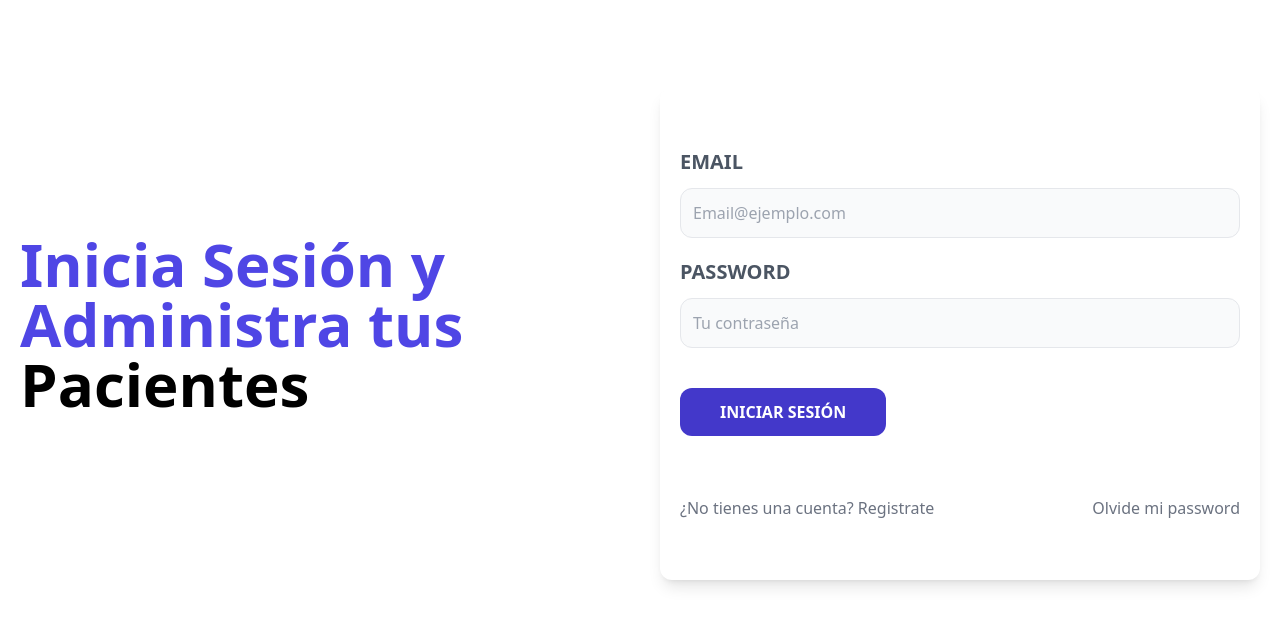
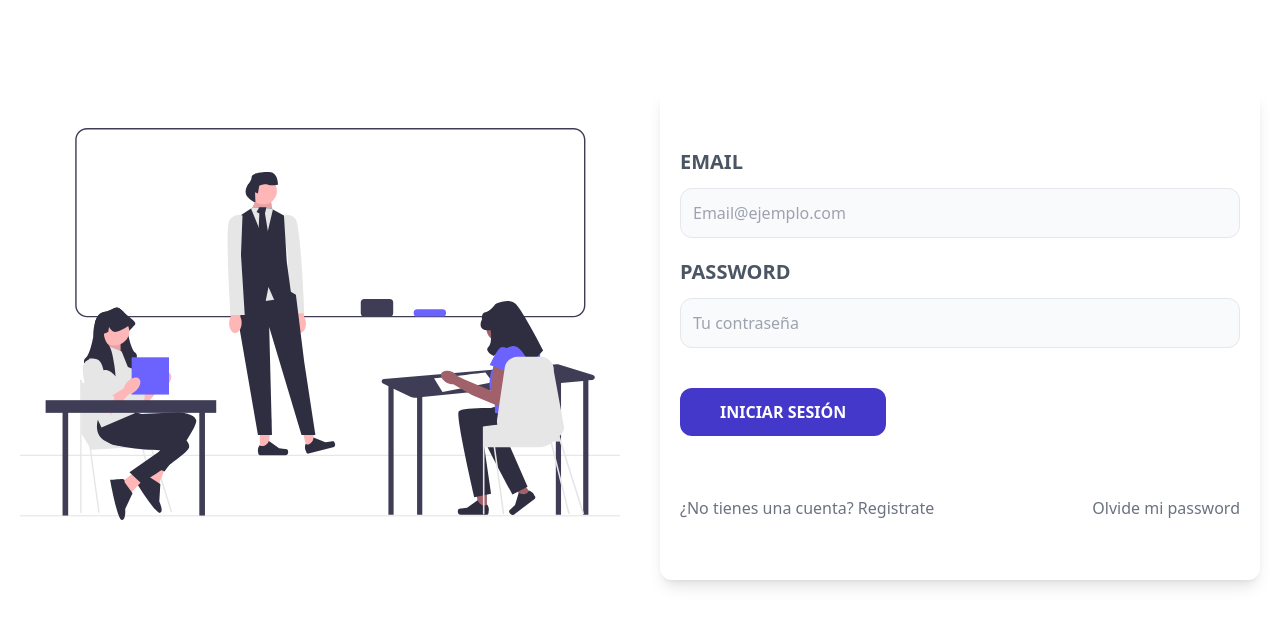
Before and after one commit to Jesus-Urie1/Tesis_Proyect, a React (Vite) app in the folder frontend/: page / in a window 1280 px wide. Shown: the top 626 px of the page. Built offline with nearby package versions, Linux system fonts and the light colour scheme.

Commit message:
Remove const loginFilled & API URL and Images updated

```diff
--- a/frontend/src/pages/Login.jsx
+++ b/frontend/src/pages/Login.jsx
@@ -16,7 +16,6 @@ const Login = () => {
     validPassword,
     passwordRepeated,
     registroFilled,
-    loginFilled,
   ] = useLoginController();
 
   const navigate = useNavigate();
@@ -25,15 +24,16 @@ const Login = () => {
 
   const handleSubmit = async (e) => {
     e.preventDefault();
-    if (!loginFilled) {
-      setAlerta({ msg: "Hay campos vacios", error: true });
+
+    if ([email.value, password.value].includes("")) {
+      setAlerta({ msg: "Todos los campos son obligatorios", error: true });
       return;
     }
     setAlerta({});
     //Conectar con el usuario en la API
 
     try {
-      const { data } = await clientesAxios.post("/usuario/login", {
+      const { data } = await clientesAxios.post("/login", {
         email: email.value,
         password: password.value,
       });
@@ -53,10 +53,7 @@ const Login = () => {
   return (
     <>
       <div>
-        <h1 className="text-indigo-600 font-black text-6xl">
-          Inicia Sesión y Administra tus
-          <span className="text-black"> Pacientes</span>
-        </h1>
+        <img src="login.svg" />
       </div>
 
       <div className="mt-20 md:mt-5 shadow-lg px-5 py-10 rounded-xl bg-white">
```
